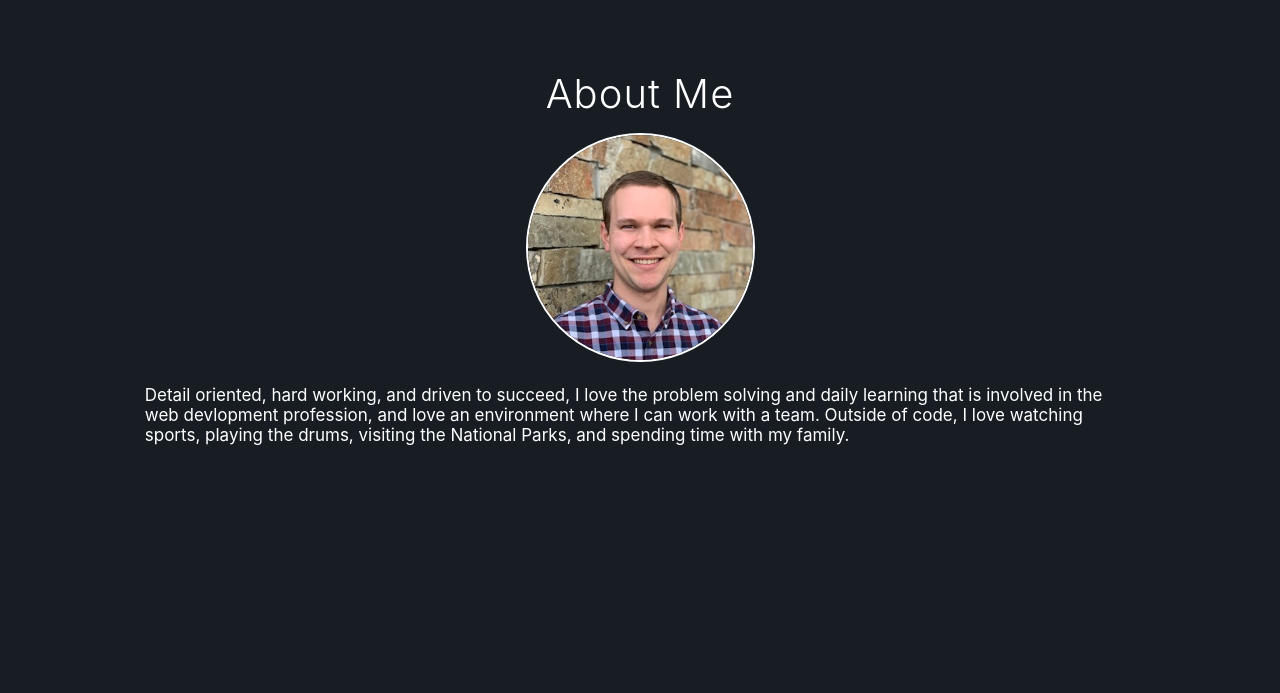
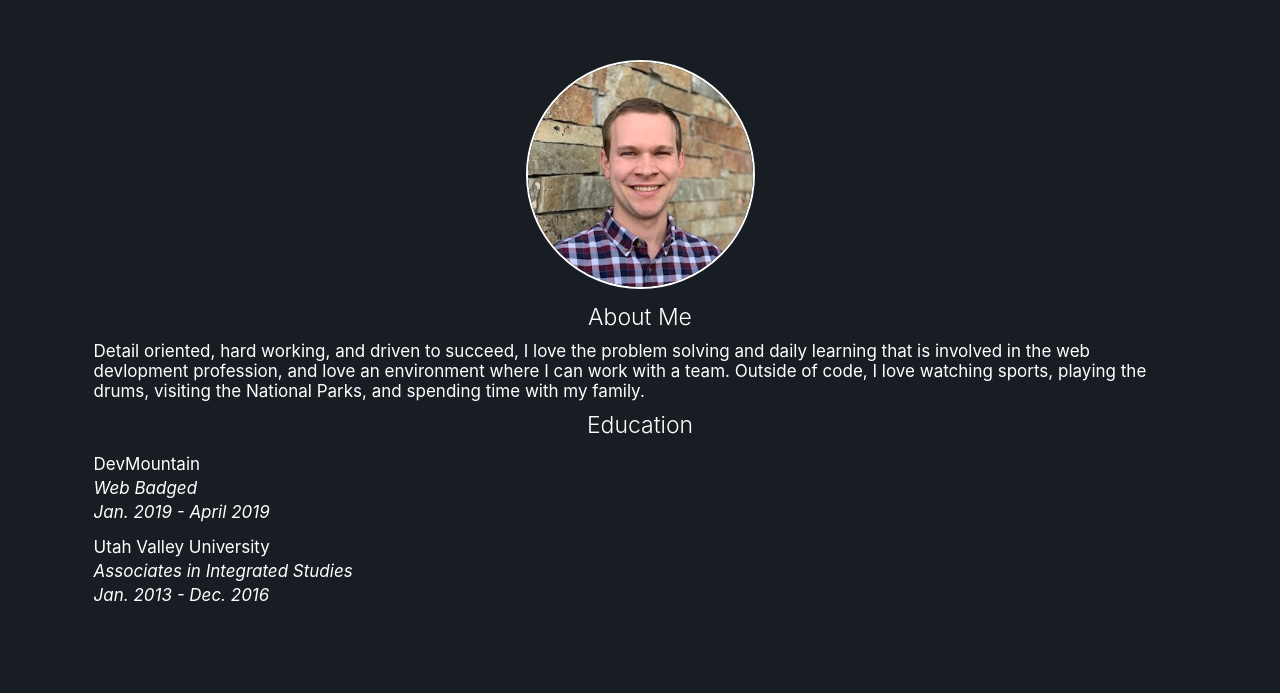
Before and after one commit to mattcbodily/portfolio-two, a React (Create React App) app: page / in a window 1280 px wide. Shown: the part 787-1480 px from the top of the page. Built offline with nearby package versions, Linux system fonts and the light colour scheme.

Commit message:
added an education section to the about component, as well as rearranged some of the set up of the about component

```diff
--- a/src/Components/About/About.css
+++ b/src/Components/About/About.css
@@ -1,12 +1,20 @@
 .about-container {
-    min-height: 93vh;
-    padding: 7vh 11vw;
+    min-height: 96vh;
+    padding: 4vh 7vw;
 }
 
 .portfolio-picture {
     height: 225px;
     width: 225px;
-    margin: 15px 0px;
+    margin-top: 15px;
     border: 2px solid white;
     border-radius: 50%;
 }
+
+.education-block {
+    margin: 15px 0px;
+}
+
+.education-italics {
+    font-style: italic;
+}
--- a/src/Components/About/About.js
+++ b/src/Components/About/About.js
@@ -5,16 +5,27 @@ import './About.css';
 const About = () => {
     return(
         <div id='about' className='about-container'>
-            <h1>About Me</h1>
             <img
                 src={PortfolioPicture}
                 alt='Matt Bodily'
                 className='portfolio-picture' />
+            <h3>About Me</h3>
             <p>Detail oriented, hard working, and driven to succeed,
                I love the problem solving and daily learning that is involved in the web devlopment profession, and love an
                environment where I can work with a team. Outside of code, I love watching sports, playing the drums, visiting
                the National Parks, and spending time with my family.
             </p>
+                <h3>Education</h3>
+            <section className='education-block'>
+                <p>DevMountain</p>
+                <p className='education-italics'>Web Badged</p>
+                <p className='education-italics'>Jan. 2019 - April 2019</p>
+            </section>
+            <section>
+                <p>Utah Valley University</p>
+                <p className='education-italics'>Associates in Integrated Studies</p>
+                <p className='education-italics'>Jan. 2013 - Dec. 2016</p>
+            </section>
         </div>
     )
 }
--- a/src/Components/Home/Home.css
+++ b/src/Components/Home/Home.css
@@ -1,13 +1,13 @@
-section {
+.home-container {
+    min-height: 58vh;
+    padding-top: 42vh;
+}
+
+.social-media-icons {
     display: flex;
     justify-content: center;
     align-items: center;
     padding-top: 7px;
-}
-
-.home-container {
-    min-height: 58vh;
-    padding-top: 42vh;
 }
 
 .name-span {
--- a/src/Components/Home/Home.js
+++ b/src/Components/Home/Home.js
@@ -11,7 +11,7 @@ const Home = () => {
         <div id='home' className='home-container'>
             <h1>Hello, I'm <span className='name-span'>Matthew Bodily</span></h1>
             <h1>Full-Stack Web Developer</h1>
-            <section>
+            <section className='social-media-icons'>
                 <a href='https://www.facebook.com/matt.bodily.1'><FontAwesomeIcon icon={['fab', 'facebook-f']} id='facebook-icon' className='brand-icon'/></a>
                 <a href='https://twitter.com/Mattcbodily'><FontAwesomeIcon icon={['fab', 'twitter']} className='brand-icon'/></a>
                 <a href='https://www.linkedin.com/in/matthewbodily/'><FontAwesomeIcon icon={['fab', 'linkedin-in']} className='brand-icon'/></a>
--- a/src/Components/Menu/Menu.css
+++ b/src/Components/Menu/Menu.css
@@ -7,6 +7,9 @@
     top: 10px;
     left: 10px;
     z-index: 10;
+    display: flex;
+    justify-content: center;
+    align-items: center;
     padding: 0px;
     background-color: #181D23;
 }
--- a/src/Components/Projects/Projects.css
+++ b/src/Components/Projects/Projects.css
@@ -1,10 +1,6 @@
 .projects-container {
     min-height: 95vh;
     padding-top: 5vh;
-}
-
-.project-box {
-    display: inline-block;
 }
 
 .project-video {
--- a/src/Components/Projects/Projects.js
+++ b/src/Components/Projects/Projects.js
@@ -63,7 +63,7 @@ const Projects = () => {
     return(
         <div id='projects' className='projects-container'>
             <h1>Projects</h1>
-            <section className='project-box'>
+            <section>
                 <h3>{projectArr[index].name}</h3>
                 <video key={projectArr[index].video} className='project-video' controls>
                     <source src={projectArr[index].video} type='video/mp4'/>
```
